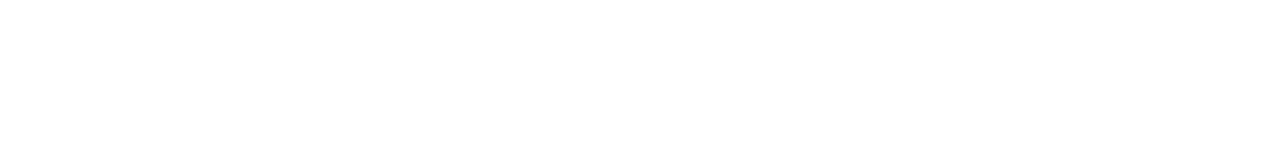
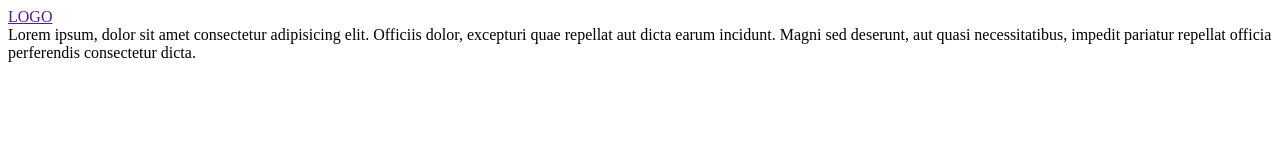
Before and after one commit to YLMHD/Coffee-shop, a plain HTML site: page index.html in a window 1280 px wide. Drawn offline with Linux system fonts and the light colour scheme.

Commit message:
Edit index file add style css & import font axesome

```diff
--- a/index.html
+++ b/index.html
@@ -3,8 +3,21 @@
 <head>
     <meta charset="UTF-8">
     <title>Coffee shop</title>
+
+    <!-- CSS File & Link  -->
+    <link rel="stylesheet" href="https://cdnjs.cloudflare.com/ajax/libs/font-awesome/6.5.2/css/all.min.css" integrity="sha512-SnH5WK+bZxgPHs44uWIX+LLJAJ9/2PkPKZ5QiAj6Ta86w+fsb2TkcmfRyVX3pBnMFcV7oQPJkl9QevSCWr3W6A==" crossorigin="anonymous" referrerpolicy="no-referrer" />
+    <link rel="stylesheet" href="assets/css/style.css">
 </head>
 <body>
-
+    <header>
+        <div class="logo">
+            <a href="">
+                LOGO
+            </a>
+        </div>
+    </header>
+    <main>
+        Lorem ipsum, dolor sit amet consectetur adipisicing elit. Officiis dolor, excepturi quae repellat aut dicta earum incidunt. Magni sed deserunt, aut quasi necessitatibus, impedit pariatur repellat officia perferendis consectetur dicta.
+    </main>
 </body>
 </html>
```
Also changed, not shown: assets/css/style.css (added), 1 other file.
